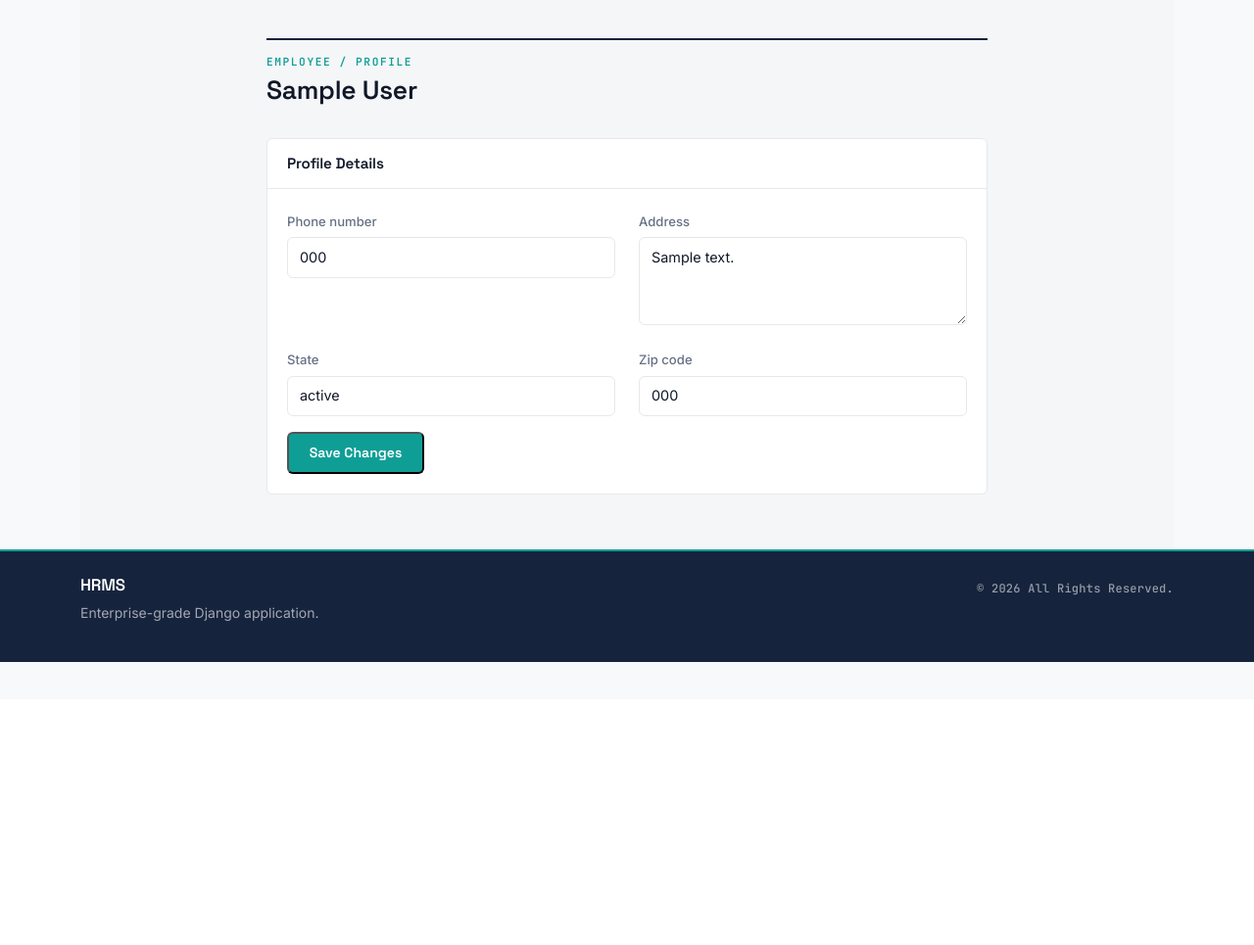
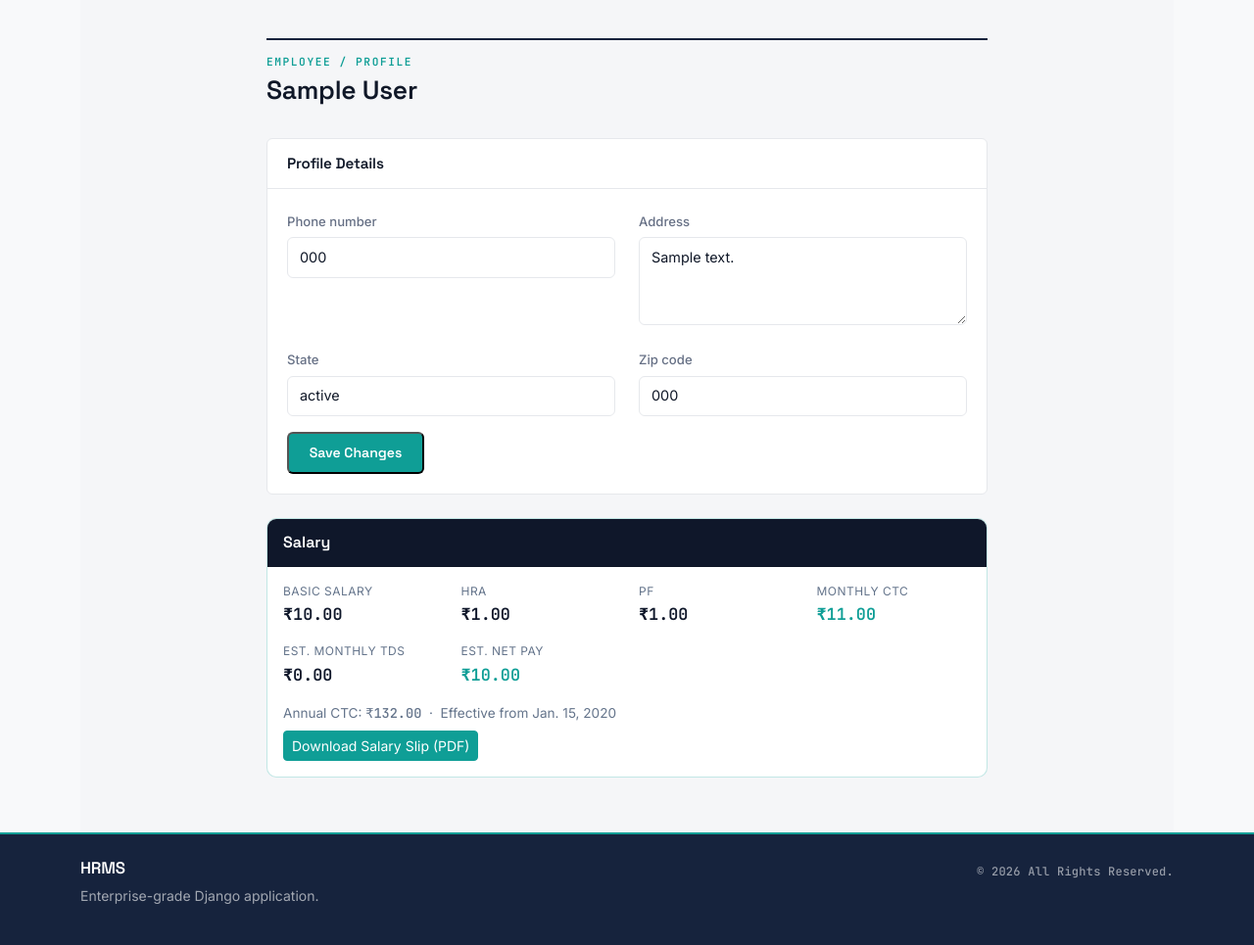
Before and after one commit to prabal1123/projSkySource, a Django app: page /emp/empProfile in a window 1280 px wide. Shown: the part 86-1051 px from the top of the page at 98% size. Before the commit the page ends 762 px from the top, so only its background shows below. Run offline with Django 5.2, Linux system fonts and the light colour scheme; a user stored in the database is signed in; tables that the repository leaves empty hold one stand-in row (values such as "Sample post").

Commit message:
Added Salary Module

```diff
--- a/appEmp/forms.py
+++ b/appEmp/forms.py
@@ -1,6 +1,6 @@
 from django import forms
 from .models import empProfile
-from .models import Attendance
+from .models import Attendance, Salary
 
 class EmployeeForm(forms.ModelForm):
     class Meta:
@@ -51,3 +51,22 @@ class AttendanceUpdateForm(forms.ModelForm):
             'check_in': forms.DateTimeInput(attrs={'type': 'datetime-local'}),
             'check_out': forms.DateTimeInput(attrs={'type': 'datetime-local'}),
         }
+
+# ── Add to appEmp/forms.py ──────────────────────────────────────────────
+
+class SalaryForm(forms.ModelForm):
+    class Meta:
+        model = Salary
+        fields = ['basic_salary', 'hra', 'pf', 'effective_date']
+        widgets = {
+            'effective_date': forms.DateInput(attrs={'type': 'date'}),
+            'basic_salary': forms.NumberInput(attrs={'step': '0.01', 'min': '0'}),
+            'hra': forms.NumberInput(attrs={'step': '0.01', 'min': '0'}),
+            'pf': forms.NumberInput(attrs={'step': '0.01', 'min': '0'}),
+        }
+
+    def clean_basic_salary(self):
+        val = self.cleaned_data['basic_salary']
+        if val <= 0:
+            raise forms.ValidationError("Basic salary must be greater than zero.")
+        return val
--- a/appEmp/urls.py
+++ b/appEmp/urls.py
@@ -20,6 +20,9 @@ from .views import (
     dashboard_view,
     checkin_checkout_view,
     update_attendance_view,
+    salary_update_view,
+    salary_slip_self_view,
+    salary_slip_admin_view,
 )
 
 urlpatterns = [
@@ -29,4 +32,11 @@ urlpatterns = [
     path('dashboard/', dashboard_view, name='dashboard'),
     path('attendance/checkin-checkout/', checkin_checkout_view, name='checkinCheckout'),
     path('attendance/<uuid:uuid>/edit/', update_attendance_view, name='editAttendance'),
+    # ── Add to appEmp/urls.py, inside urlpatterns ────────────────────────────
+
+
+
+    path('salary/save/<uuid:uuid>/', views.salary_update_view, name='salaryUpdate'),
+    path('salary/slip/<int:year>/<int:month>/', views.salary_slip_self_view, name='salarySlipSelf'),
+    path('salary/<uuid:uuid>/slip/<int:year>/<int:month>/', views.salary_slip_admin_view, name='salarySlipAdmin'),
 ]
--- a/appEmp/views.py
+++ b/appEmp/views.py
@@ -1,14 +1,21 @@
+import calendar
+from io import BytesIO
+
 from django.contrib import messages
 from django.shortcuts import get_object_or_404, render, redirect
 from django.contrib.auth.decorators import login_required
+from django.http import HttpResponse
 from django.utils import timezone
 from django.db.models import Count, Q
-from .models import empProfile
-from django.shortcuts import get_object_or_404, render, redirect
-from django.contrib.auth.decorators import login_required
 
-from .models import empProfile, Attendance, ADMIN_ROLES, LATE_CUTOFF_TIME
-from .forms import EmployeeForm, ProfileFormAdmin,AttendanceUpdateForm
+from reportlab.lib.pagesizes import A4
+from reportlab.lib.units import mm
+from reportlab.lib import colors
+from reportlab.lib.styles import getSampleStyleSheet, ParagraphStyle
+from reportlab.platypus import SimpleDocTemplate, Table, TableStyle, Paragraph, Spacer
+
+from .models import empProfile, Attendance, ADMIN_ROLES, LATE_CUTOFF_TIME, Salary
+from .forms import EmployeeForm, ProfileFormAdmin, AttendanceUpdateForm, SalaryForm
 
 @login_required
 def empList_view(request):
@@ -29,6 +36,8 @@ def profileDetail_view(request, uuid):
     else:
         form = ProfileFormAdmin(instance=employee)
 
+    target_salary = employee.salary_records.filter(is_active=True).first()
+
     return render(
         request,
         "appEmp/profile.html",
@@ -36,8 +45,15 @@ def profileDetail_view(request, uuid):
             "employee": employee,
             "profile": employee,
             "form": form,
+            "salary": target_salary,
+            "can_edit_salary": True,
+            "salary_form": SalaryForm(instance=target_salary),
+            "target_uuid": employee.uuid,
+            "current_year": timezone.now().year,
+            "current_month": timezone.now().month,
         },
     )
+
 
 @login_required
 def empProfile_view(request):
@@ -50,12 +66,23 @@ def empProfile_view(request):
             return redirect("myProfile")
     else:
         form = EmployeeForm(instance=profile)
-    return render(request, "appEmp/profile.html",
-        {"form": form, "profile": profile, "created": created},
+
+    self_salary = profile.salary_records.filter(is_active=True).first()
+
+    return render(
+        request,
+        "appEmp/profile.html",
+        {
+            "form": form,
+            "profile": profile,
+            "created": created,
+            "salary": self_salary,
+            "can_edit_salary": False,
+            "target_uuid": profile.uuid,
+            "current_year": timezone.now().year,
+            "current_month": timezone.now().month,
+        },
     )
-
-
-
 
 @login_required
 def dashboard_view(request):
@@ -125,28 +152,6 @@ def checkin_checkout_view(request):
     return redirect('dashboard')
 
 
-# @login_required
-# def update_attendance_view(request, pk):
-#     profile = get_object_or_404(empProfile, user=request.user)
-#     if profile.role not in ADMIN_ROLES:
-#         messages.error(request, "You don't have permission to do that.")
-#         return redirect('dashboard')
-
-#     attendance = get_object_or_404(Attendance, pk=pk)
-
-#     if request.method == "POST":
-#         form = AttendanceUpdateForm(request.POST, instance=attendance)
-#         if form.is_valid():
-#             record = form.save(commit=False)
-#             record.marked_by = request.user
-#             record.save()
-#             messages.success(request, f"Attendance updated for {attendance.employee}.")
-#             return redirect('dashboard')
-#     else:
-#         form = AttendanceUpdateForm(instance=attendance)
-
-#     return render(request, "appEmp/edit_attendance.html", {"form": form, "attendance": attendance})
-
 @login_required
 def update_attendance_view(request, uuid):
     profile = get_object_or_404(empProfile, user=request.user)
@@ -168,3 +173,176 @@ def update_attendance_view(request, uuid):
         form = AttendanceUpdateForm(instance=attendance)
 
     return render(request, "appEmp/edit_attendance.html", {"form": form, "attendance": attendance})
+
+
+@login_required
+def salary_update_view(request, uuid):
+    """
+    POST-only endpoint. HR/Admin submits the salary form embedded in
+    profile.html (via _salary_block.html) and gets redirected straight
+    back to that same profile page. Deliberately kept separate from your
+    existing profileDetail_view POST handling so this patch doesn't touch
+    code I can't see.
+    """
+    profile_check = request.user.empprofile  # adjust related name if yours differs
+    if profile_check.role not in ADMIN_ROLES:
+        messages.error(request, "You don't have permission to do this.")
+        return redirect('dashboard')
+
+    target = get_object_or_404(empProfile, uuid=uuid)
+
+    if request.method == 'POST':
+        form = SalaryForm(request.POST)
+        if form.is_valid():
+            new_salary = form.save(commit=False)
+            new_salary.employee = target
+            new_salary.is_active = True
+            new_salary.created_by = request.user
+            new_salary.save()
+            messages.success(
+                request,
+                f"Salary updated for {target.user.get_full_name() or target.user.username}."
+            )
+        else:
+            messages.error(request, "Please correct the errors in the salary form.")
+
+    # Change 'profileDetail' below to whatever your actual profileDetail_view
+    # url name is (check appEmp/urls.py).
+    return redirect('editProfile', uuid=target.uuid)
+
+
+def _build_salary_slip_pdf(salary, profile, month, year):
+    """Renders a salary slip to an in-memory PDF buffer using ReportLab
+    (no system dependencies needed, unlike WeasyPrint)."""
+    buffer = BytesIO()
+    doc = SimpleDocTemplate(
+        buffer, pagesize=A4,
+        topMargin=20 * mm, bottomMargin=20 * mm,
+        leftMargin=20 * mm, rightMargin=20 * mm,
+    )
+    styles = getSampleStyleSheet()
+    elements = []
+
+    NAVY = colors.HexColor('#0F172A')
+    TEAL = colors.HexColor('#0F9E96')
+    ROSE = colors.HexColor('#9F1239')
+    GRID = colors.HexColor('#CBD5E1')
+
+    title_style = ParagraphStyle('SlipTitle', parent=styles['Heading1'], textColor=NAVY, spaceAfter=2)
+    elements.append(Paragraph("Salary Slip", title_style))
+    elements.append(Paragraph(f"{calendar.month_name[month]} {year}", styles['Normal']))
+    elements.append(Spacer(1, 8 * mm))
+
+    emp_info = [
+        ['Employee Name', profile.user.get_full_name() or profile.user.username],
+        ['Employee ID', str(profile.uuid)[:8].upper()],
+        ['Position', profile.position or '—'],
+        ['Date of Joining', str(profile.date_hired) if profile.date_hired else '—'],
+    ]
+    t1 = Table(emp_info, colWidths=[55 * mm, 105 * mm])
+    t1.setStyle(TableStyle([
+        ('FONTSIZE', (0, 0), (-1, -1), 10),
+        ('BOTTOMPADDING', (0, 0), (-1, -1), 6),
+        ('TEXTCOLOR', (0, 0), (0, -1), TEAL),
+        ('FONTNAME', (0, 0), (0, -1), 'Helvetica-Bold'),
+    ]))
+    elements.append(t1)
+    elements.append(Spacer(1, 8 * mm))
+
+    tds_monthly = salary.calculate_monthly_tds()
+    net_pay = salary.net_monthly_pay
+
+    earnings = [
+        ['Earnings', 'Amount (INR)'],
+        ['Basic Salary', f"{salary.basic_salary:,.2f}"],
+        ['HRA', f"{salary.hra:,.2f}"],
+        ['Gross Earnings', f"{salary.gross_monthly:,.2f}"],
+    ]
+    deductions = [
+        ['Deductions', 'Amount (INR)'],
+        ['Provident Fund (PF)', f"{salary.pf:,.2f}"],
+        ['TDS (Tax Deducted at Source)', f"{tds_monthly:,.2f}"],
+        ['Total Deductions', f"{(salary.pf + tds_monthly):,.2f}"],
+    ]
+
+    t2 = Table(earnings, colWidths=[110 * mm, 50 * mm])
+    t2.setStyle(TableStyle([
+        ('BACKGROUND', (0, 0), (-1, 0), NAVY),
+        ('TEXTCOLOR', (0, 0), (-1, 0), colors.white),
+        ('FONTSIZE', (0, 0), (-1, -1), 10),
+        ('GRID', (0, 0), (-1, -1), 0.5, GRID),
+        ('BOTTOMPADDING', (0, 0), (-1, -1), 6),
+        ('ALIGN', (1, 0), (1, -1), 'RIGHT'),
+    ]))
+    elements.append(t2)
+    elements.append(Spacer(1, 6 * mm))
+
+    t3 = Table(deductions, colWidths=[110 * mm, 50 * mm])
+    t3.setStyle(TableStyle([
+        ('BACKGROUND', (0, 0), (-1, 0), ROSE),
+        ('TEXTCOLOR', (0, 0), (-1, 0), colors.white),
+        ('FONTSIZE', (0, 0), (-1, -1), 10),
+        ('GRID', (0, 0), (-1, -1), 0.5, GRID),
+        ('BOTTOMPADDING', (0, 0), (-1, -1), 6),
+        ('ALIGN', (1, 0), (1, -1), 'RIGHT'),
+    ]))
+    elements.append(t3)
+    elements.append(Spacer(1, 8 * mm))
+
+    net_table = Table([['Net Pay', f"Rs. {net_pay:,.2f}"]], colWidths=[110 * mm, 50 * mm])
+    net_table.setStyle(TableStyle([
+        ('BACKGROUND', (0, 0), (-1, -1), TEAL),
+        ('TEXTCOLOR', (0, 0), (-1, -1), colors.white),
+        ('FONTSIZE', (0, 0), (-1, -1), 12),
+        ('FONTNAME', (0, 0), (-1, -1), 'Helvetica-Bold'),
+        ('BOTTOMPADDING', (0, 0), (-1, -1), 8),
+        ('TOPPADDING', (0, 0), (-1, -1), 8),
+        ('ALIGN', (1, 0), (1, -1), 'RIGHT'),
+    ]))
+    elements.append(net_table)
+    elements.append(Spacer(1, 10 * mm))
+
+    elements.append(Paragraph(
+        "This is a system-generated salary slip. Tax figures shown are an estimate; "
+        "refer to Form 16 issued by HR for final tax liability.",
+        styles['Italic']
+    ))
+
+    doc.build(elements)
+    buffer.seek(0)
+    return buffer
+
+
+@login_required
+def salary_slip_self_view(request, year, month):
+    profile = request.user.empprofile
+    salary = profile.salary_records.filter(is_active=True).first()
+    if not salary:
+        messages.error(request, "No salary record found. Contact HR.")
+        return redirect('myProfile')  # adjust to your actual self-profile url name
+
+    buffer = _build_salary_slip_pdf(salary, profile, month, year)
+    filename = f"salary_slip_{profile.user.username}_{year}_{month:02d}.pdf"
+    response = HttpResponse(buffer, content_type='application/pdf')
+    response['Content-Disposition'] = f'attachment; filename="{filename}"'
+    return response
+
+
+@login_required
+def salary_slip_admin_view(request, uuid, year, month):
+    profile_check = request.user.empprofile
+    if profile_check.role not in ADMIN_ROLES:
+        messages.error(request, "You don't have permission to do this.")
+        return redirect('dashboard')
+
+    profile = get_object_or_404(empProfile, uuid=uuid)
+    salary = profile.salary_records.filter(is_active=True).first()
+    if not salary:
+        messages.error(request, "No salary record found for this employee.")
+        return redirect('editProfile', uuid=profile.uuid)  # adjust url name if needed
+
+    buffer = _build_salary_slip_pdf(salary, profile, month, year)
+    filename = f"salary_slip_{profile.user.username}_{year}_{month:02d}.pdf"
+    response = HttpResponse(buffer, content_type='application/pdf')
+    response['Content-Disposition'] = f'attachment; filename="{filename}"'
+    return response
--- a/projSkySource/settings.py
+++ b/projSkySource/settings.py
@@ -102,7 +102,7 @@ AUTH_PASSWORD_VALIDATORS = [
 
 LANGUAGE_CODE = 'en-us'
 
-TIME_ZONE = 'UTC'
+TIME_ZONE = 'Asia/Kolkata'
 
 USE_I18N = True
 
--- a/requirements.txt
+++ b/requirements.txt
@@ -2,3 +2,4 @@ asgiref==3.12.1
 Django==6.0.7
 python-dotenv==1.2.2
 sqlparse==0.5.5
+reportlab==4.0.0
--- a/static/css/dashboard.css
+++ b/static/css/dashboard.css
@@ -332,3 +332,75 @@
     transition: opacity 0.15s ease;
 }
 .sky-header-btn:hover { opacity: 0.88; color: #fff; }
+
+/* ── Salary block — add to dashboard.css (near your other .sky-dashboard rules) ── */
+
+.sky-salary-card {
+  border: 1px solid rgba(15, 158, 150, 0.25);
+  border-radius: 10px;
+  overflow: hidden;
+}
+
+.sky-salary-card__header {
+  display: flex;
+  justify-content: space-between;
+  align-items: center;
+  background: var(--ink-navy, #0F172A);
+  color: #fff;
+  font-family: "Space Grotesk", sans-serif;
+  font-weight: 600;
+  padding: 0.75rem 1rem;
+}
+
+.sky-salary-grid {
+  row-gap: 1rem;
+}
+
+.sky-salary-stat {
+  display: flex;
+  flex-direction: column;
+  gap: 0.15rem;
+}
+
+.sky-salary-stat .sky-label {
+  font-size: 0.75rem;
+  text-transform: uppercase;
+  letter-spacing: 0.04em;
+  color: #64748b;
+}
+
+.sky-salary-stat .sky-value {
+  font-size: 1.05rem;
+  font-weight: 600;
+  color: var(--ink-navy, #0F172A);
+}
+
+.sky-salary-stat--accent .sky-value {
+  color: var(--teal, #0F9E96);
+}
+
+.mono {
+  font-family: "JetBrains Mono", monospace;
+}
+
+.btn-teal {
+  background: var(--teal, #0F9E96);
+  border-color: var(--teal, #0F9E96);
+  color: #fff;
+}
+
+.btn-teal:hover {
+  background: #0c8078;
+  border-color: #0c8078;
+  color: #fff;
+}
+
+.sky-note {
+  font-size: 0.85rem;
+  color: #64748b;
+}
+
+.sky-empty {
+  color: #94a3b8;
+  font-style: italic;
+}
--- /dev/null
+++ b/templates/appEmp/_salary_block.html
@@ -0,0 +1,69 @@
+{# appEmp/templates/appEmp/_salary_block.html #}
+
+
+<div class="card sky-salary-card mt-4">
+  <div class="card-header sky-salary-card__header">
+    <span>Salary</span>
+    {% if can_edit_salary %}
+      <button class="btn btn-sm btn-outline-light" type="button"
+              data-bs-toggle="collapse" data-bs-target="#salaryEditForm">
+        {% if salary %}Revise{% else %}Set Salary{% endif %}
+      </button>
+    {% endif %}
+  </div>
+
+  <div class="card-body">
+    {% if salary %}
+      <div class="row sky-salary-grid">
+        <div class="col-6 col-md-3 sky-salary-stat">
+          <span class="sky-label">Basic Salary</span>
+          <span class="sky-value mono">₹{{ salary.basic_salary|floatformat:2 }}</span>
+        </div>
+        <div class="col-6 col-md-3 sky-salary-stat">
+          <span class="sky-label">HRA</span>
+          <span class="sky-value mono">₹{{ salary.hra|floatformat:2 }}</span>
+        </div>
+        <div class="col-6 col-md-3 sky-salary-stat">
+          <span class="sky-label">PF</span>
+          <span class="sky-value mono">₹{{ salary.pf|floatformat:2 }}</span>
+        </div>
+        <div class="col-6 col-md-3 sky-salary-stat sky-salary-stat--accent">
+          <span class="sky-label">Monthly CTC</span>
+          <span class="sky-value mono">₹{{ salary.ctc_monthly|floatformat:2 }}</span>
+        </div>
+        <div class="col-6 col-md-3 sky-salary-stat">
+          <span class="sky-label">Est. Monthly TDS</span>
+          <span class="sky-value mono">₹{{ salary.calculate_monthly_tds|floatformat:2 }}</span>
+        </div>
+        <div class="col-6 col-md-3 sky-salary-stat sky-salary-stat--accent">
+          <span class="sky-label">Est. Net Pay</span>
+          <span class="sky-value mono">₹{{ salary.net_monthly_pay|floatformat:2 }}</span>
+        </div>
+      </div>
+
+      <p class="sky-note mt-3 mb-2">
+        Annual CTC: <span class="mono">₹{{ salary.ctc_annual|floatformat:2 }}</span>
+        &nbsp;·&nbsp; Effective from {{ salary.effective_date }}
+      </p>
+
+      <a class="btn btn-sm btn-teal"
+         href="{% if can_edit_salary %}{% url 'salarySlipAdmin' uuid=target_uuid year=current_year month=current_month %}{% else %}{% url 'salarySlipSelf' year=current_year month=current_month %}{% endif %}">
+        Download Salary Slip (PDF)
+      </a>
+    {% else %}
+      <p class="sky-empty mb-0">
+        No salary has been set up{% if can_edit_salary %} for this employee{% endif %} yet.
+      </p>
+    {% endif %}
+
+    {% if can_edit_salary %}
+      <div class="collapse {% if not salary %}show{% endif %} mt-3" id="salaryEditForm">
+        <form method="post" action="{% url 'salaryUpdate' uuid=target_uuid %}" class="sky-form">
+          {% csrf_token %}
+          {{ salary_form.as_p }}
+          <button type="submit" class="btn btn-teal btn-sm">Save Salary</button>
+        </form>
+      </div>
+    {% endif %}
+  </div>
+</div>
--- a/templates/appEmp/profile.html
+++ b/templates/appEmp/profile.html
@@ -59,6 +59,8 @@
             </div>
         </div>
 
+        {% include "appEmp/_salary_block.html" %}
+
     </div>
 </div>
 {% endblock %}
--- a/templates/includes/navbar.html
+++ b/templates/includes/navbar.html
@@ -16,6 +16,7 @@
                     <a class="nav-link dropdown-toggle" href="#" role="button" data-bs-toggle="dropdown" aria-expanded="false">
                         Employees
                     </a>
+
                     <ul class="dropdown-menu">
                         <li><a class="dropdown-item" href="{% url 'register' %}">Add Employee</a></li>
                         <li><a class="dropdown-item" href="{% url "employeeList" %}">View Employees</a></li>
```
Also changed, not shown: appEmp/models.py (+108 -1 lines), templates/appEmp/salary_admin.html (added, +59 -0 lines), appEmp/migrations/0008_salary.py (added).
